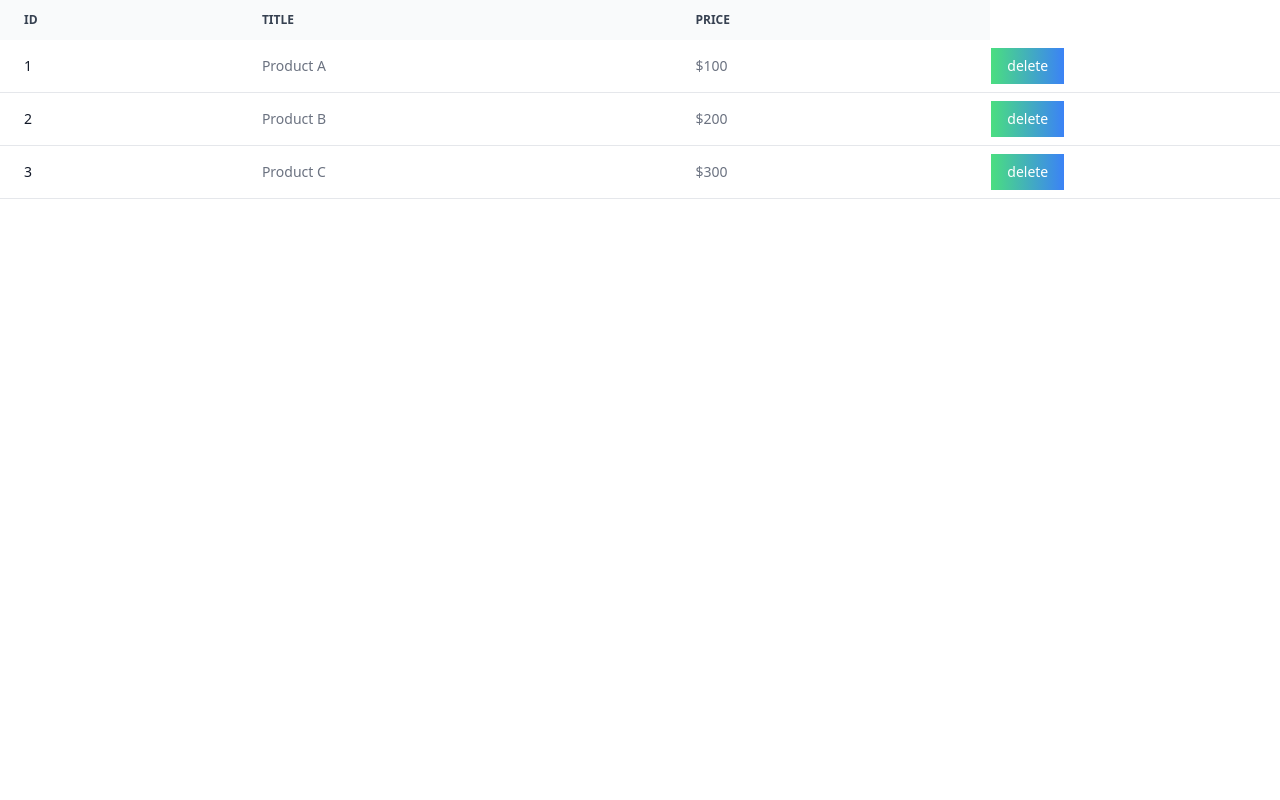
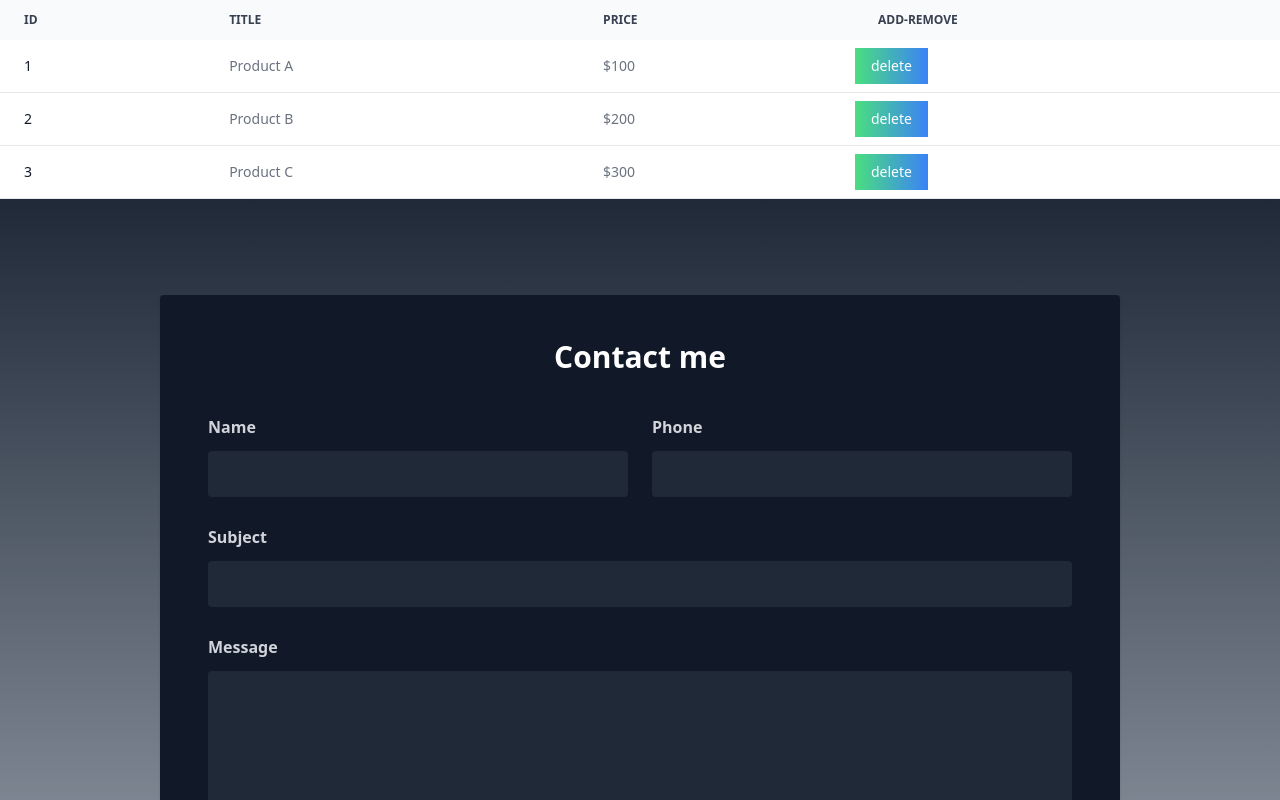
Before and after one commit to atroopa/redux-sample-app, a React (Create React App) app: page / in a window 1280 px wide. Shown: the top 800 px of the page. Built offline with nearby package versions, Linux system fonts and the light colour scheme.

Commit message:
best example form in tailwind css find

```diff
--- a/src/App.js
+++ b/src/App.js
@@ -1,11 +1,12 @@
+import ProductDetails from "./components/ProductDetails";
 import ProductLists from "./components/ProductLists";
 
 
 function App() {
   return (
-    <div>
+    <div >
       <ProductLists />
-
+      <ProductDetails/>
       </div>
   );
 }
--- a/src/components/ProductDetails.jsx
+++ b/src/components/ProductDetails.jsx
@@ -2,27 +2,43 @@ import React from 'react';
 
 const ProductDetails = () => {
   return (
-<div>
-  {/*Large input*/}
-  <div classname="relative mb-3" data-te-input-wrapper-init>
-    <input type="text" classname="peer block min-h-[auto] w-full rounded border-0 bg-transparent px-3 py-[0.32rem] leading-[2.15] outline-none transition-all duration-200 ease-linear focus:placeholder:opacity-100 peer-focus:text-primary data-[te-input-state-active]:placeholder:opacity-100 motion-reduce:transition-none dark:text-neutral-200 dark:placeholder:text-neutral-200 dark:peer-focus:text-primary [&:not([data-te-input-placeholder-active])]:placeholder:opacity-0" id="exampleFormControlInput2" placeholder="Form control lg" />
-    <label htmlfor="exampleFormControlInput2" classname="pointer-events-none absolute left-3 top-0 mb-0 max-w-[90%] origin-[0_0] truncate pt-[0.37rem] leading-[2.15] text-neutral-500 transition-all duration-200 ease-out peer-focus:-translate-y-[1.15rem] peer-focus:scale-[0.8] peer-focus:text-primary peer-data-[te-input-state-active]:-translate-y-[1.15rem] peer-data-[te-input-state-active]:scale-[0.8] motion-reduce:transition-none dark:text-neutral-200 dark:peer-focus:text-primary">Form control lg
-    </label>
-  </div>
-  {/*Default input*/}
-  <div classname="relative mb-3" data-te-input-wrapper-init>
-    <input type="text" classname="peer block min-h-[auto] w-full rounded border-0 bg-transparent px-3 py-[0.32rem] leading-[1.6] outline-none transition-all duration-200 ease-linear focus:placeholder:opacity-100 peer-focus:text-primary data-[te-input-state-active]:placeholder:opacity-100 motion-reduce:transition-none dark:text-neutral-200 dark:placeholder:text-neutral-200 dark:peer-focus:text-primary [&:not([data-te-input-placeholder-active])]:placeholder:opacity-0" placeholder="Default input" />
-    <label htmlfor="exampleFormControlInpu3" classname="pointer-events-none absolute left-3 top-0 mb-0 max-w-[90%] origin-[0_0] truncate pt-[0.37rem] leading-[1.6] text-neutral-500 transition-all duration-200 ease-out peer-focus:-translate-y-[0.9rem] peer-focus:scale-[0.8] peer-focus:text-primary peer-data-[te-input-state-active]:-translate-y-[0.9rem] peer-data-[te-input-state-active]:scale-[0.8] motion-reduce:transition-none dark:text-neutral-200 dark:peer-focus:text-primary">Default input
-    </label>
-  </div>
-  {/*Small input*/}
-  <div classname="relative mb-3" data-te-input-wrapper-init>
-    <input type="text" classname="peer block min-h-[auto] w-full rounded border-0 bg-transparent px-3 py-[0.33rem] text-xs leading-[1.5] outline-none transition-all duration-200 ease-linear focus:placeholder:opacity-100 peer-focus:text-primary data-[te-input-state-active]:placeholder:opacity-100 motion-reduce:transition-none dark:text-neutral-200 dark:placeholder:text-neutral-200 dark:peer-focus:text-primary [&:not([data-te-input-placeholder-active])]:placeholder:opacity-0" id="exampleFormControlInput4" placeholder="Form control sm" />
-    <label htmlfor="exampleFormControlInput4" classname="pointer-events-none absolute left-3 top-0 mb-0 max-w-[90%] origin-[0_0] truncate pt-[0.37rem] text-xs leading-[1.5] text-neutral-500 transition-all duration-200 ease-out peer-focus:-translate-y-[0.75rem] peer-focus:scale-[0.8] peer-focus:text-primary peer-data-[te-input-state-active]:-translate-y-[0.75rem] peer-data-[te-input-state-active]:scale-[0.8] motion-reduce:transition-none dark:text-neutral-200 dark:peer-focus:text-primary">Form control sm
-    </label>
-  </div>
-</div>
-
+        <div className="w-full bg-gradient-to-b from-gray-800 to-gray-400 h-screen">
+        <div className=" h-96" />
+        <div className="max-w-5xl mx-auto px-6 sm:px-6 lg:px-8 mb-12">
+            <div className="bg-gray-900 w-full shadow rounded p-8 sm:p-12 -mt-72">
+            <p className="text-3xl font-bold leading-7 text-center text-white">Contact me</p>
+            <form action method="post">
+                <div className="md:flex items-center mt-12">
+                <div className="w-full md:w-1/2 flex flex-col">
+                    <label className="font-semibold leading-none text-gray-300">Name</label>
+                    <input type="text" className="leading-none text-gray-50 p-3 focus:outline-none focus:border-blue-700 mt-4 border-0 bg-gray-800 rounded" />
+                </div>
+                <div className="w-full md:w-1/2 flex flex-col md:ml-6 md:mt-0 mt-4">
+                    <label className="font-semibold leading-none text-gray-300">Phone</label>
+                    <input type="email" className="leading-none text-gray-50 p-3 focus:outline-none focus:border-blue-700 mt-4 border-0 bg-gray-800 rounded" />
+                </div>
+                </div>
+                <div className="md:flex items-center mt-8">
+                <div className="w-full flex flex-col">
+                    <label className="font-semibold leading-none text-gray-300">Subject</label>
+                    <input type="text" className="leading-none text-gray-50 p-3 focus:outline-none focus:border-blue-700 mt-4 border-0 bg-gray-800 rounded" />
+                </div>
+                </div>
+                <div>
+                <div className="w-full flex flex-col mt-8">
+                    <label className="font-semibold leading-none text-gray-300">Message</label>
+                    <textarea type="text" className="h-40 text-base leading-none text-gray-50 p-3 focus:outline-none focus:border-blue-700 mt-4 bg-gray-800 border-0 rounded" defaultValue={""} />
+                </div>
+                </div>
+                <div className="flex items-center justify-center w-full">
+                <button className="mt-9 font-semibold leading-none text-white py-4 px-10 bg-blue-700 rounded hover:bg-blue-600 focus:ring-2 focus:ring-offset-2 focus:ring-blue-700 focus:outline-none">
+                    Send message
+                </button>
+                </div>
+            </form>
+            </div>
+        </div>
+        </div>
   )
 }
 
--- a/src/components/ProductLists.jsx
+++ b/src/components/ProductLists.jsx
@@ -19,6 +19,9 @@ class ProductLists extends Component {
 
                         <th scope="col" className="px-6 py-3">
                             Price
+                        </th>
+                        <th scope="col" className="px-6 py-3">
+                            Add-Remove
                         </th>
                     </tr>
                 </thead>
```
